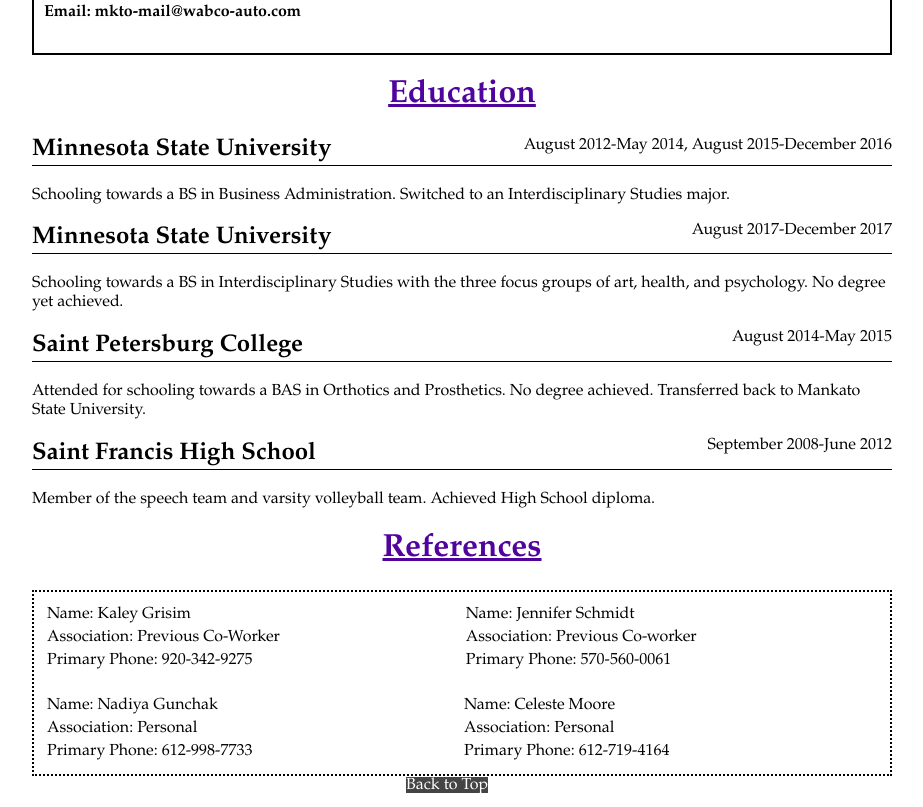
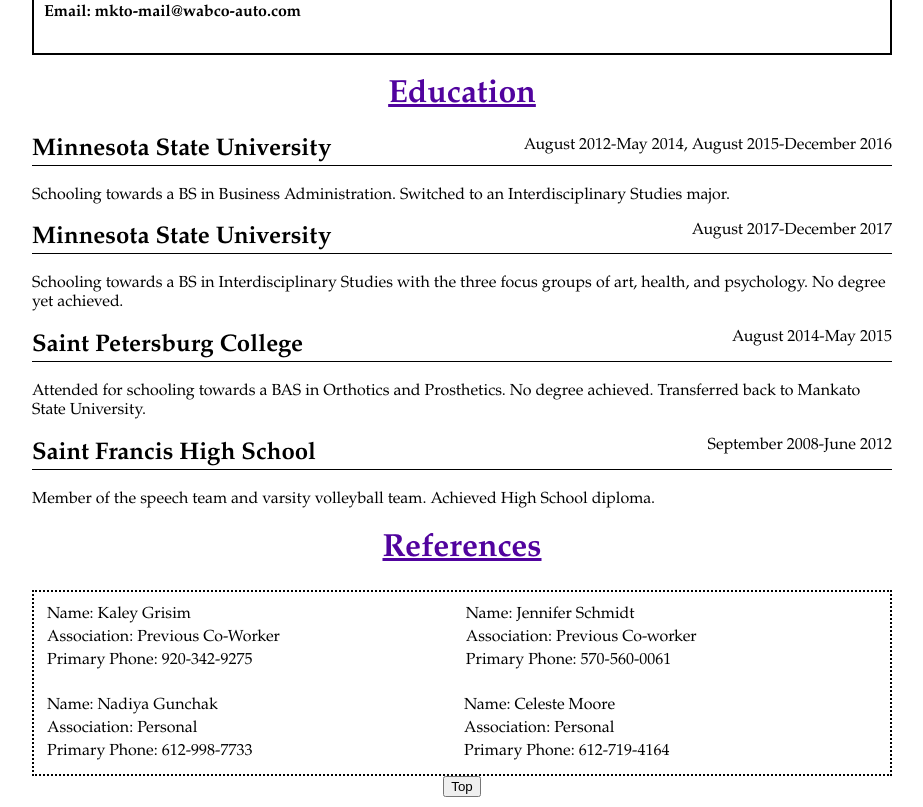
Before and after one commit to leahbrenny/leahbrenny.github.io, a plain HTML site: page index.html in a window 1280 px wide. Shown: the part 2338-3145 px from the top of the page, without its empty margins (178-1101 px from the left). Drawn offline with Linux system fonts and the light colour scheme.

Commit message:
change button again

```diff
--- a/index.html
+++ b/index.html
@@ -164,7 +164,7 @@
 </div>
 
       <div id="nav" class="clearfix">
- <a href=".name">Back to Top</a>
+ <button onclick="topFunction()" id="nav" title="Go to top">Top</button>
 
 </div>
     </body>
```
